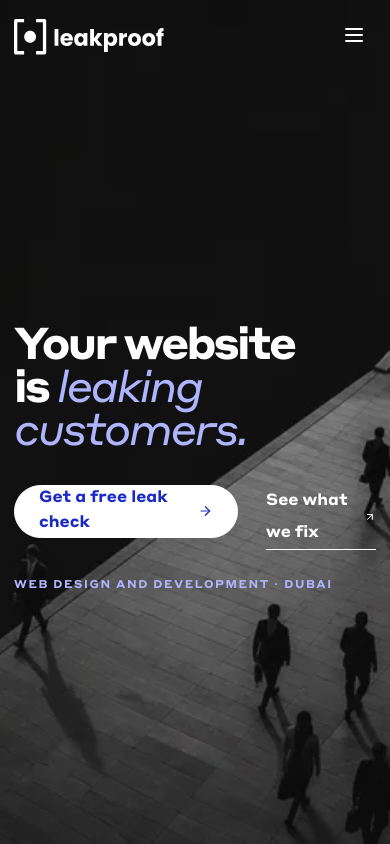
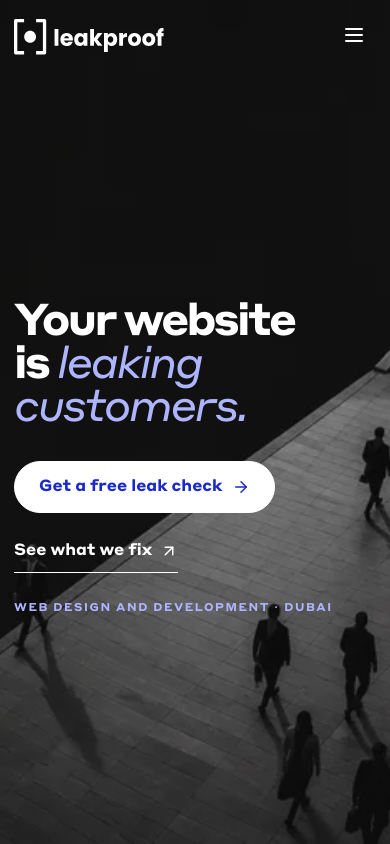
Before and after one commit to AdiKsOnDev/leakproof, a React (Vite) app: page / in a window 390 px wide. Shown: the top 844 px of the page. Built offline with nearby package versions, Linux system fonts and the light colour scheme.

Commit message:
fix(home): stack mobile hero actions

```diff
--- a/src/styles/_responsive.scss
+++ b/src/styles/_responsive.scss
@@ -458,10 +458,18 @@
 
   .home-hero--horizon .home-hero__actions {
     align-items: flex-start;
+    flex-direction: column;
+    gap: 16px;
+    width: 100%;
   }
 
   .home-hero--horizon .home-hero__actions .button {
-    width: min(100%, 310px);
+    width: auto;
+    max-width: 100%;
+  }
+
+  .home-hero--horizon .home-hero__actions .arrow-link {
+    min-height: 44px;
   }
 
   .leak-visual__top {
```
